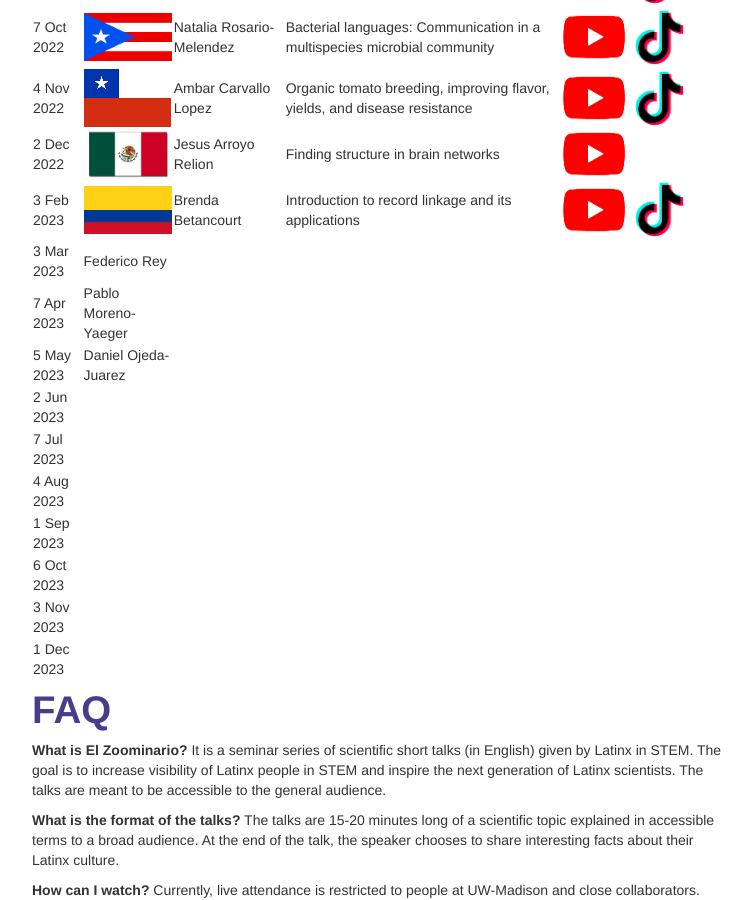
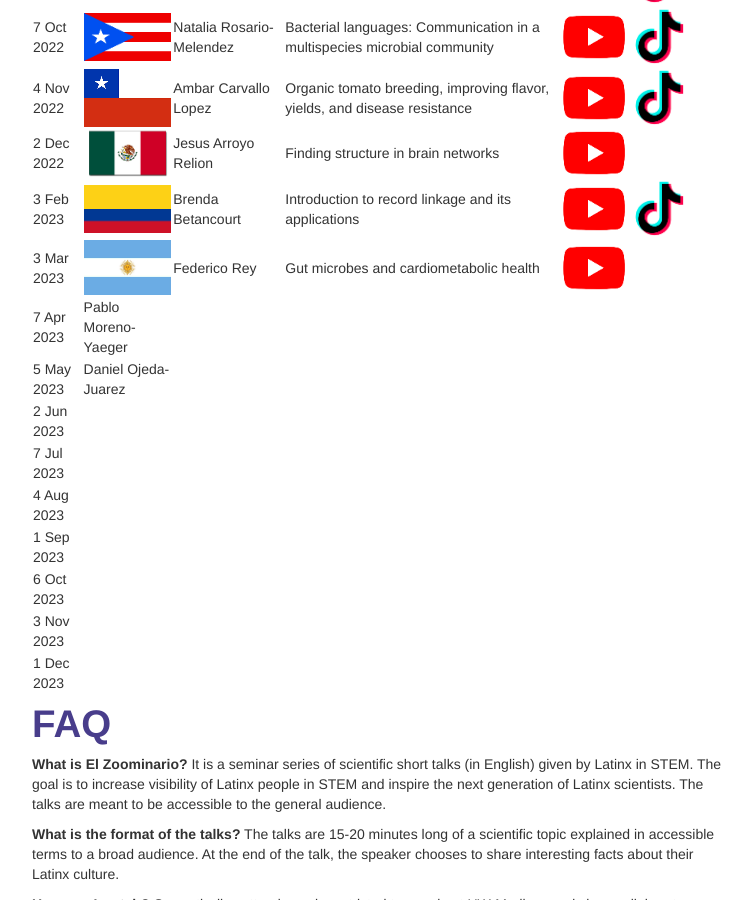
Before and after one commit to solislemuslab/solislemuslab.github.io, a Jekyll site: the page built from pages/zoominario.md, in a window 1280 px wide and 900 px high, scrolled down 2101 px. Shown: the whole window, without its empty margins (258-1010 px from the left). Built offline with Jekyll 4.4.1, drawn with Linux system fonts in a browser that asks for light colours.

Commit message:
added el xoominario talk

```diff
--- a/pages/zoominario.md
+++ b/pages/zoominario.md
@@ -52,7 +52,7 @@ description: El Zoominario
 | 4 Nov 2022 | ![](../assets/pics/flags/chile.png) | Ambar Carvallo Lopez | Organic tomato breeding, improving flavor, yields, and disease resistance | [![youtube (653k)](icons16/youtube.png)](https://youtu.be/IrqIlAfCaAs) | [![tiktok (653k)](icons16/tiktok.png)](https://www.tiktok.com/@latinxinstem/video/7162536045966560558) |
 | 2 Dec 2022 | ![](../assets/pics/flags/mexico.png) | Jesus Arroyo Relion | Finding structure in brain networks | [![youtube (653k)](icons16/youtube.png)](https://youtu.be/6LBoSW90g08)
 | 3 Feb 2023 | ![](../assets/pics/flags/colombia.png) | Brenda Betancourt | Introduction to record linkage and its applications | [![youtube (653k)](icons16/youtube.png)](https://youtu.be/8aRcH_LYr7E) | [![tiktok (653k)](icons16/tiktok.png)](https://www.tiktok.com/@latinxinstem/video/7198957014762999083) |
-| 3 Mar 2023 | Federico Rey | |
+| 3 Mar 2023 | ![](../assets/pics/flags/argentina.png) | Federico Rey | Gut microbes and cardiometabolic health | [![youtube (653k)](icons16/youtube.png)](https://youtu.be/4huIZPpLrpY)
 | 7 Apr 2023 | Pablo Moreno-Yaeger | |
 | 5 May 2023 | Daniel Ojeda-Juarez | |
 | 2 Jun 2023 |  | |
```
Also changed, not shown: assets/pics/flags/argentina.png (added).
